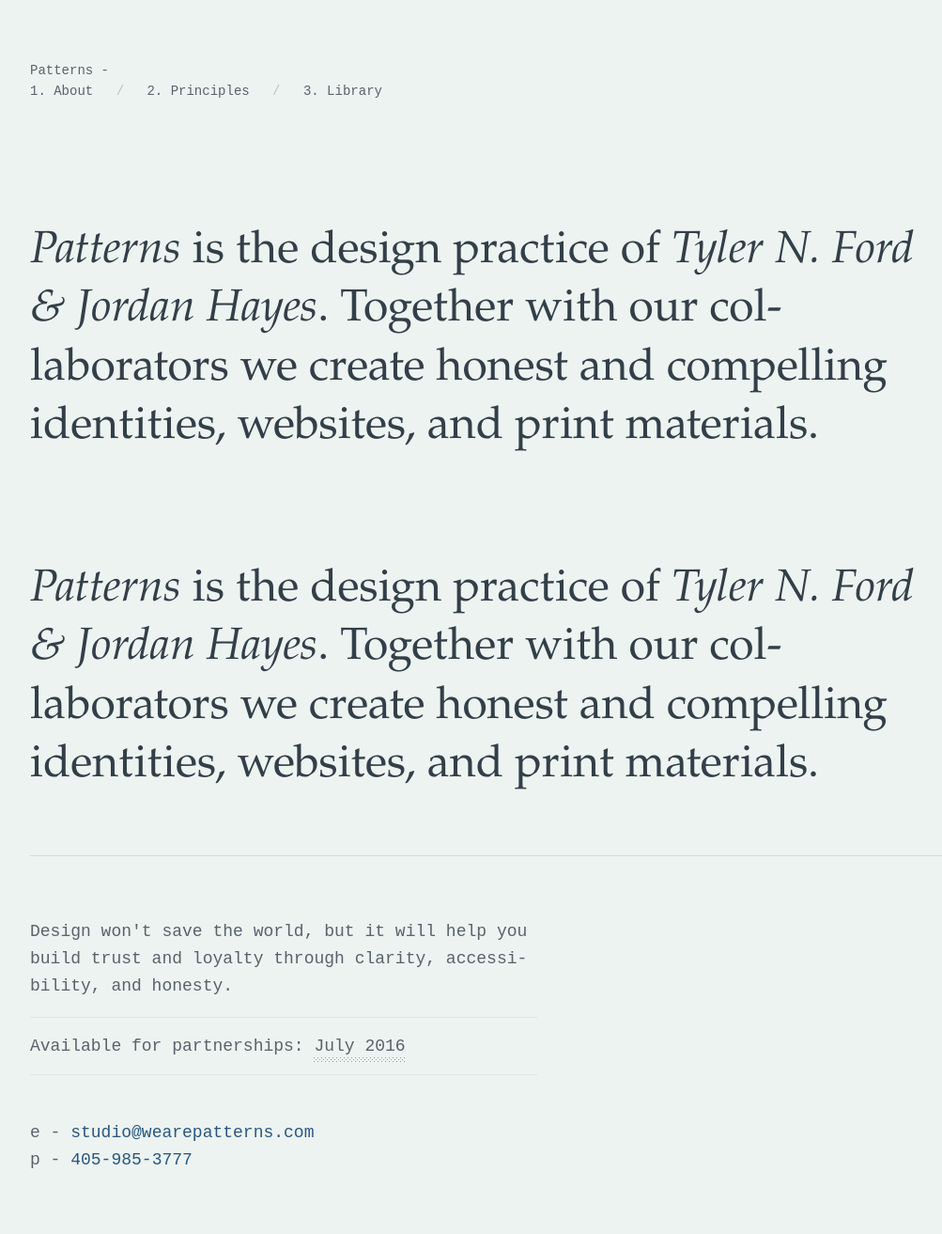
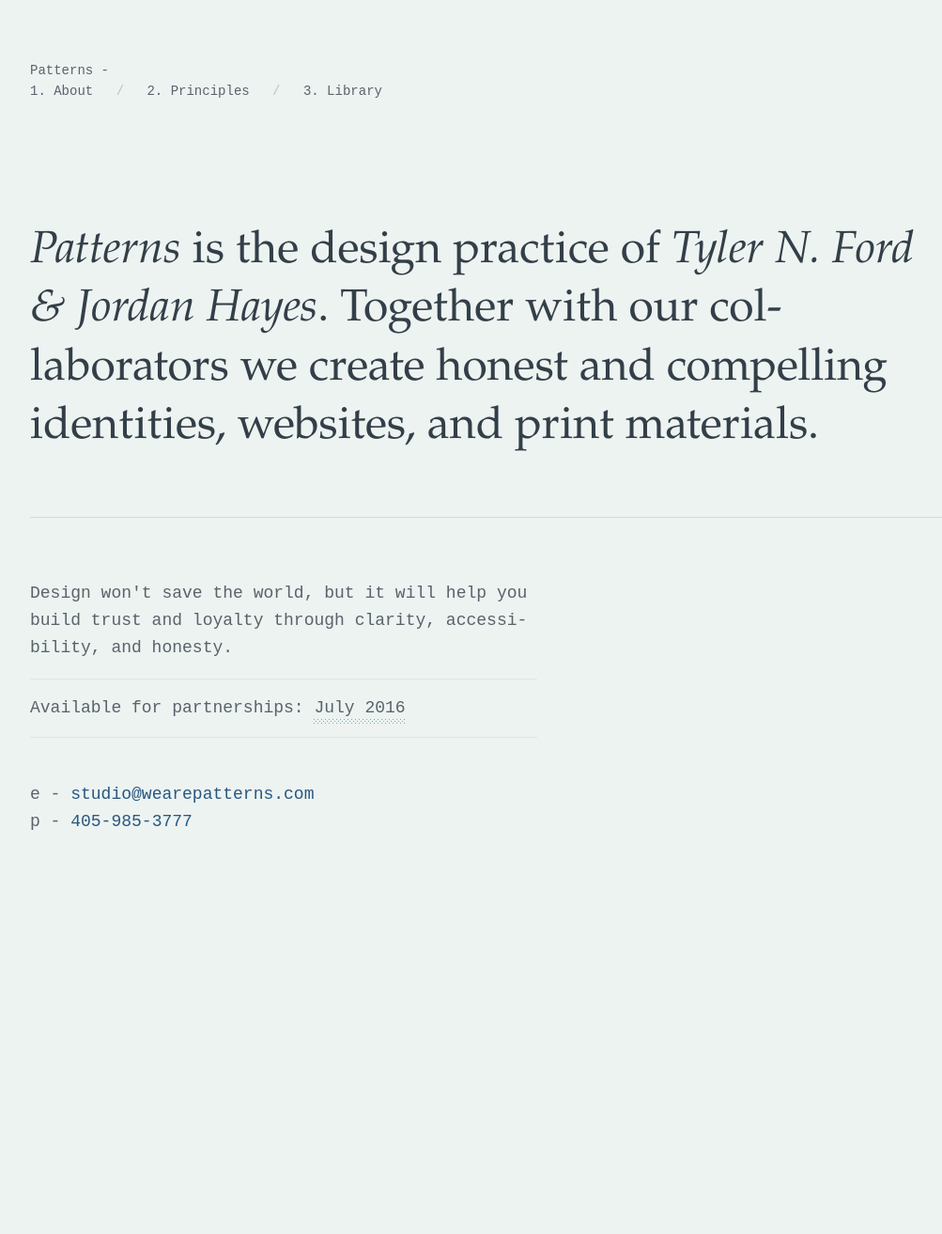
Before and after one commit to wearepatterns/wearepatterns.github.io, a Jekyll site: the page built from index.markdown, in a window 1280 px wide. Shown: the whole page at 94% size, without its empty margins (32-1035 px from the left). Built offline with Jekyll 4.4.1, drawn with Linux system fonts in a browser that asks for light colours; after the commit the page ends 953 px from its top, so only the background shows below that.

Commit message:
Update layout.html

```diff
--- a/_layouts/layout.html
+++ b/_layouts/layout.html
@@ -2,8 +2,7 @@
 layout: default
 ---
 
-<h1 class="f3 f2-ns f1-l four fw5 lh-title measure-narrow garamond ">{{ content }} <br>
-<em class="nolig">Patterns</em> is the design practice of <em>Tyler N. Ford &amp; Jordan Hayes</em>. To&shy;gether with our col&shy;laborators we create honest and com&shy;pel&shy;ling iden&shy;tities, web&shy;sites, and print materials.</h1>
+<h1 class="f3 f2-ns f1-l four fw5 lh-title measure-narrow garamond ">{{ content }}</h1>
 <section class="mt4 mt5-l pt3 pt4-l f5 f4-l lh-copy bt b--black-10 bc ">
         <p class="pt3-l measure ">Design won't save the world, but it will help you build trust and loy&shy;al&shy;ty through clar&shy;i&shy;ty, ac&shy;ces&shy;si&shy;bil&shy;ity, and honesty.</p>
         <p class="pt3 pb3 bt bb b--black-05 measure ">Available for partnerships: <span class="dots ">July 2016</span></p>
```
